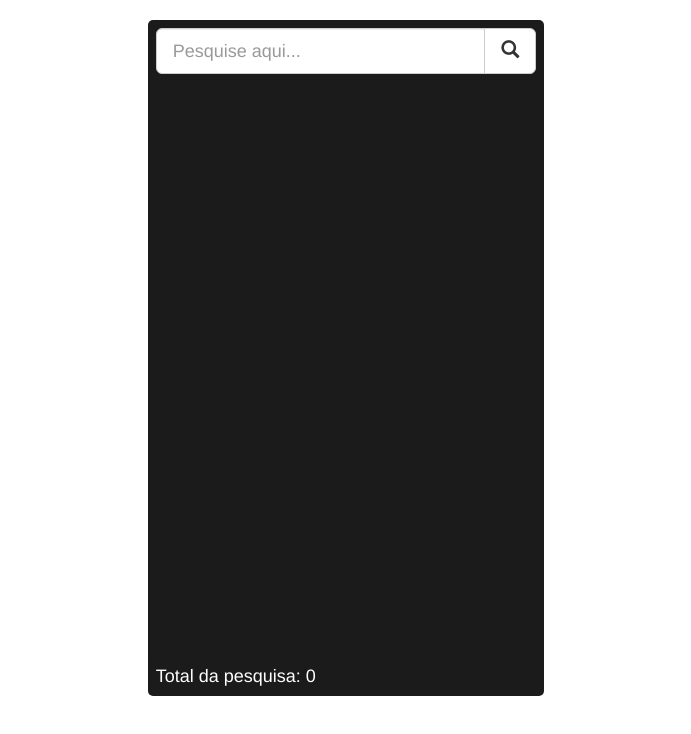
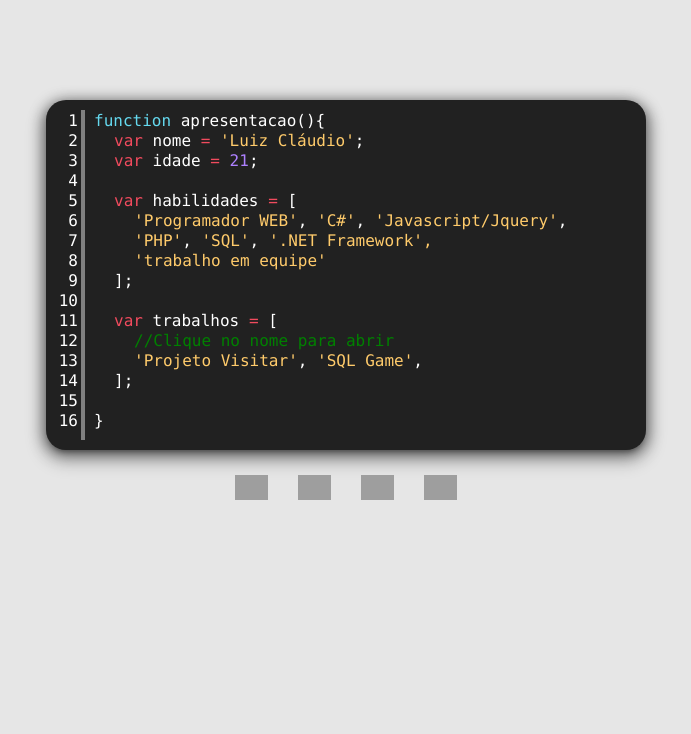
Before and after one commit to luizclaudio07/luizclaudio07.github.io, a plain HTML site: page index.html in a window 1280 px wide. Shown: the whole page, without its empty margins (294-985 px from the left). Drawn offline with nearby package versions, Linux system fonts and the light colour scheme; grey boxes are pictures that could not be loaded.

Commit message:
Update index.html

```diff
--- a/index.html
+++ b/index.html
@@ -1,184 +1,172 @@
 <!DOCTYPE html>
 <html>
 <head>
-	<title>Dev Test Kuau</title>
-	<meta charset="utf-8">
-	<meta name="viewport" content="initial-scale=1, maximum-scale=1">
-	<link rel="stylesheet" href="https://maxcdn.bootstrapcdn.com/bootstrap/3.3.7/css/bootstrap.min.css">
-	<script src="https://ajax.googleapis.com/ajax/libs/jquery/3.3.1/jquery.min.js"></script>
-	<script src="https://maxcdn.bootstrapcdn.com/bootstrap/3.3.7/js/bootstrap.min.js"></script>
-	<script type="text/javascript">
-
-	function formatarData(d){
-
-		var dia = d.substring(8, 10);
-		var mes = d.substring(5, 7);
-		var ano = d.substring(0, 4);
-
-		return dia + '/' + mes + '/' + ano;
-	}
-
-	function pesquisar(){
-
-		$('#result').html('');
-		$('#count').text('');
-
-		if($('#txtUser').val().length < 4){
-			return;
+	<meta name="viewport" content="width=device-width, initial-scale=1.0">
+	<style>
+		::-webkit-scrollbar {
+			width: 0;
+		}
+		::-webkit-scrollbar-track {
+			background: #f1f1f1;
+		}
+		::-webkit-scrollbar-thumb {
+			background: #888;
+		}
+		::-webkit-scrollbar-thumb:hover {
+			background: #555;
 		}
 
-		$.ajax({
-			url: 'https://api.github.com/search/users?q=' + $('#txtUser').val().trim(),
-			type: 'GET',
-			dataType: 'json',
-			success: function(msg){
-
-				//console.log(msg);
-				$('#count').text(msg.items.length);
-
-				for(var i = 0; i < msg.items.length; i++){
-
-					$('#result').append('<div onclick="getDetalhes(\'#card' + i + '\')" id="card' + i + '" class="alert alert-dark cartao" data-toggle="collapse" data-target="#demo' + i + '" data-user="' + msg.items[i]['login'] + '">'+
-											'<img src="' + msg.items[i]['avatar_url'] + '" class="img-responsive img-rounded" style="margin-right:10px;" />'+
-											'<a href="#">' + msg.items[i]['login']  + '</a>'+
-											'<div id="demo' + i + '" class="collapse">'+
-												'<p style="margin-top:5px;"></p>'+
-												'<p></p>'+
-												'<p></p>'+
-											'</div>'+
-										'</div>');
-				}
-			}
-		});
-	}
-
-	function getDetalhes(id){
-
-		if($(id).find('div').hasClass('in'))
-			return;
-
-		//console.log('fazendo chamada para ' + 'https://api.github.com/users/' + $(id).data('user'));
-
-		$.ajax({
-			url: 'https://api.github.com/users/' + $(id).data('user'),
-			type: 'GET',
-			dataType: 'json',
-			success: function(data){
-				$(id).find('p').eq(0).text('E-mail: ' + (data.email === null ? '-' : data.email));
-				$(id).find('p').eq(1).text(data.name + ' entrou em ' + (data.created_at === null ? '-' : formatarData(data.created_at)));
-				$(id).find('p').eq(2).text('Possui ' + data.followers + ' seguidor(es) e está seguindo ' + data.following + ' pessoa(s)');
-			},
-			error: function(err){
-				console.log(err);
-			}
-		});
-	}
-
-	$(document).ready(function(){
-
-		$('#txtUser').keydown(function(){
-			pesquisar();
-		});
-
-		$('#btnPesquisar').click(function(){
-			pesquisar();
-		});
-
-	});
-	</script>
-	<style type="text/css">
-		html,body{
+		html, body{
+			margin:0;
+			padding:0;
+			border:0;
+			display:absolute;
 			height:100%;
+			width:100%;
+			overflow:hidden;
+			background:#e6e6e6;
+			font-family: consolas;
+		}
+		div{
+			box-sizing:border-box;
+		}
+		div.card{
+			color:#ffffff;
+			width:600px;
+			max-width:600px;
+			padding:10px;
+			background:#212121;
+			height:350px;
+			border-radius:20px;
+			box-sizing:border-box;
+			margin:0 auto;
+			margin-top:100px;
+			box-shadow: 0 8px 17px 5px rgba(0,0,0,0.2), 0 3px 14px 2px rgba(0,0,0,0.5), 0 5px 5px -3px rgba(0,0,0,0.3);
+			overflow-y:auto;
 		}
 
-		.well{
-			background-color:#1B1B1B;
-			border-color:#1B1B1B;
-			height:80%;
-			position: relative;
-			overflow-y: scroll;
-			border-radius:0;
-			margin:0;
+		div.social{
+			width:600px;
+			background:transparent;
+			margin:25px auto;
+			text-align:center;
+			box-sizing:border-box;
+
 		}
 
-		.alert-dark{
-			background-color:#525659;
-			border-color:#525659;
-			color:#fff;
+		a img{
+			height:25px;
+			margin: 0 10px;
 		}
 
-		.alert-dark:hover{
-			background-color:#6f7173;
-			border-color:#6f7173;
+		a img:hover{
+			opacity:0.7;
 		}
 
-		.alert-dark a{
-			color:#fff;
-			text-decoration:none;
-			cursor:pointer;
+		div.rows{
+			height:100%;
+			width:5%;
+			border-right: 4px solid gray;
+			float:left;
+			padding-right:3px;
+			margin-right:9px;
+			text-align:right;
 		}
 
-		.alert-dark img{
-			height: 50px;
-			display:inline-block;
+		div.content{
+			height:100%;
+			width:90%;
+			float:left;
 		}
 
-		p:first-child{
-			margin-top:55px;
+		p{
+			margin:1px 0;
 		}
 
-		::-webkit-scrollbar {
-		    width: 5px;
+		p.tab1{
+			margin-left:20px;;
 		}
 
-		::-webkit-scrollbar-track {
-		    background: #f1f1f1;
+		p.tab2{
+			margin-left:40px;;
 		}
 
-		::-webkit-scrollbar-thumb {
-		    background: #888;
+		p.tab3{
+			margin-left:60px;;
 		}
 
-		::-webkit-scrollbar-thumb:hover {
-		    background: #555;
-		}
-		header{
-			width:100%;
-			height: 60px;
-			background-color:#1B1B1B;
-			padding: 8px;
-			border-radius:5px 5px 0 0;
+		@media screen and (max-width: 600px) {
+
+			div.card{
+				width:95%;
+				margin-top:20px;
+			}
+
+			div.social{
+				width:95%;
+			}
+
+			div.rows{
+				width:10%;
+			}
+
+			div.content{
+				width:85%;
+			}
+
 		}
 
-		footer{
-			width:100%;
-			height: 40px;
-			background-color:#1B1B1B;
-			padding: 8px;
-			border-radius: 0 0 5px 5px;
-			color: white;
-			font-size: 18px;
-		}
-
+		span.reservado{color:#65d9ef;}
+		span.comentario{color:#008000;}
+		span.var{color:#f14b5e;}
+		span.number{color:#ae81ff;}
+		span.string{color:#ffcb6b;}
 	</style>
 </head>
 <body>
-<br>
-	<div class="col-md-4"></div>
-	<div class="col-md-4" style="height:90%;">
-		<header>
-			<div class="input-group" style="">
-				<input type="text" class="form-control input-lg" id="txtUser" placeholder="Pesquise aqui...">
-				<div class="input-group-btn">
-					<button class="btn btn-default btn-lg" id="btnPesquisar" type="submit"><i class="glyphicon glyphicon-search"></i></button>
-				</div>
-			</div>
-		</header>
-		<aside id="result" class="well">
-		</aside>
-		<footer>
-			Total da pesquisa: <span id="count">0</span>
-		</footer>
-	<div class="col-md-4"></div>
+	<div class="card">
+		<div class="rows">
+			<p>1</p>
+			<p>2</p>
+			<p>3</p>
+			<p>4</p>
+			<p>5</p>
+			<p>6</p>
+			<p>7</p>
+			<p>8</p>
+			<p>9</p>
+			<p>10</p>
+			<p>11</p>
+			<p>12</p>
+			<p>13</p>
+			<p>14</p>
+			<p>15</p>
+			<p>16</p>
+		</div>
+		<div class="content">
+			<p><span class="reservado">function</span> apresentacao(){</p>
+			<p class="tab1"><span class="var">var</span> nome <span class="var">=</span><span class="string"> 'Luiz Cláudio'</span>;</p>
+			<p class="tab1"><span class="var">var</span> idade <span class="var">=</span><span class="number"> 21</span>;</p>
+			<p>&nbsp;</p>
+			<p class="tab1"><span class="var">var</span> habilidades <span class="var">=</span> [</p>
+			<p class="tab2"><span class="string">'Programador WEB'</span>, <span class="string">'C#'</span>, <span class="string">'Javascript/Jquery'</span>,</p>
+			<p class="tab2"><span class="string">'PHP'</span>, <span class="string">'SQL'</span>, <span class="string">'.NET Framework',</span></p>
+			<p class="tab2"><span class="string">'trabalho em equipe'</span></p>
+			<p class="tab1">];</p>
+			<p>&nbsp;</p>
+			<p class="tab1"><span class="var">var</span> trabalhos <span class="var">=</span> [</p>
+			<p class="tab2"><span class="comentario">//Clique no nome para abrir</span></p>
+			<p class="tab2"><span class="string">'Projeto Visitar'</span>, <span class="string">'SQL Game'</span>,</p>
+			<p class="tab1">];</p>
+			<p>&nbsp;</p>
+			<p>}</p>
+		</div>
+
+	</div>
+	<div class="social">
+		<a href="google.com.br" target="_blank"><img src="https://image.flaticon.com/icons/png/128/34/34405.png" /></a>
+		<a href="" target="_blank"><img src="https://image.flaticon.com/icons/png/128/25/25657.png" /></a>
+		<a href="" target="_blank"><img src="https://image.flaticon.com/icons/png/128/70/70562.png" /></a>
+		<a href="" target="_blank"><img src="https://image.flaticon.com/icons/png/128/717/717392.png" /></a>
+	</div>
 </body>
-</html>
```
